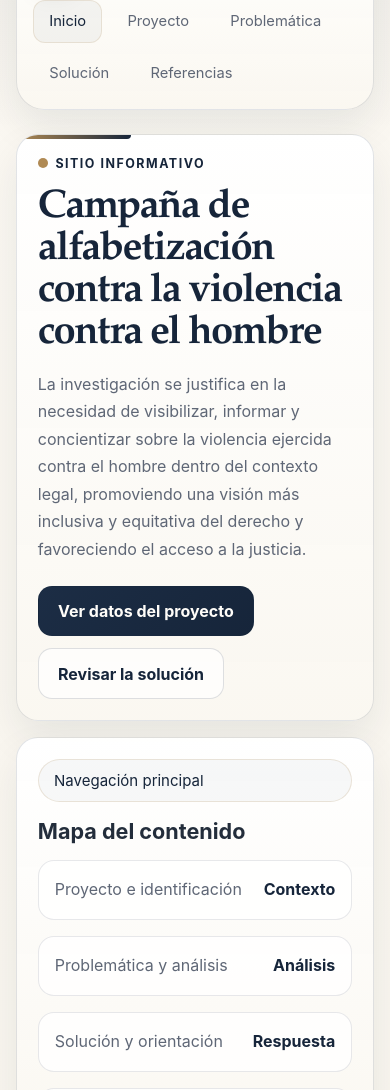
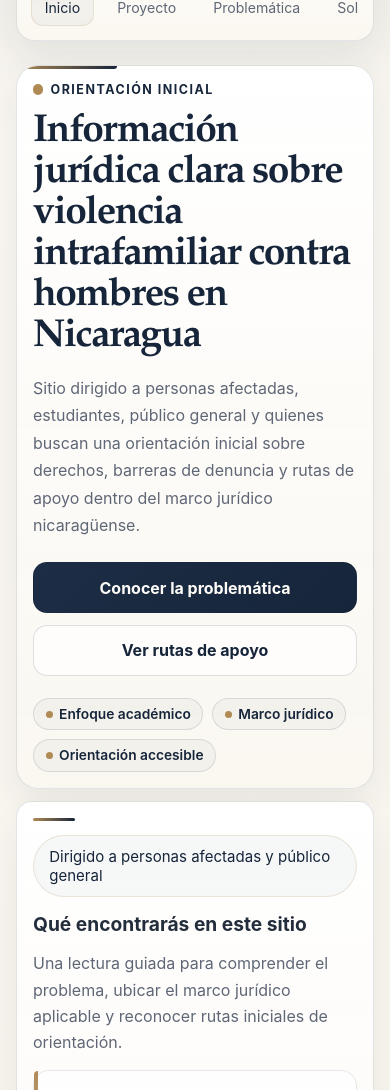
Before and after one commit to JulioAburto/Derecho, an Astro site: page / in a window 390 px wide. Shown: the part 91-1181 px from the top of the page. Built offline with nearby package versions, Linux system fonts and the light colour scheme; Astro itself is replaced by a stand-in of ours.

Commit message:
feat: Add responsive mobile and tablet adaptation guidelines and enhance PageHero and SiteHeader components

```diff
--- a/src/components/PageHero.astro
+++ b/src/components/PageHero.astro
@@ -7,6 +7,7 @@ interface Props {
   primaryLabel?: string;
   secondaryHref?: string;
   secondaryLabel?: string;
+  highlights?: string[];
   variant?: "feature" | "section";
 }
 
@@ -18,6 +19,7 @@ const {
   primaryLabel,
   secondaryHref,
   secondaryLabel,
+  highlights = [],
   variant = "feature",
 } = Astro.props;
 
@@ -48,6 +50,14 @@ if (hasAside) classes.push("has-aside");
             {secondaryLabel}
           </a>
         )}
+      </div>
+    )}
+
+    {highlights.length > 0 && (
+      <div class="hero-highlights" aria-label="Aspectos destacados">
+        {highlights.map((item) => (
+          <span class="hero-highlight">{item}</span>
+        ))}
       </div>
     )}
   </div>
@@ -95,7 +105,8 @@ if (hasAside) classes.push("has-aside");
   }
 
   .page-hero-feature .hero-title {
-    font-size: clamp(2.5rem, 6vw, 4.8rem);
+    font-size: clamp(2.2rem, 4.8vw, 4rem);
+    max-width: 20ch;
   }
 
   .page-hero-feature .hero-copy::after {
@@ -125,9 +136,121 @@ if (hasAside) classes.push("has-aside");
     border-radius: var(--radius-sm);
   }
 
+  .hero-highlights {
+    display: flex;
+    flex-wrap: wrap;
+    gap: 0.7rem;
+  }
+
+  .hero-highlight {
+    display: inline-flex;
+    align-items: center;
+    gap: 0.4rem;
+    padding: 0.5rem 0.8rem;
+    border-radius: 999px;
+    border: 1px solid rgba(22, 37, 58, 0.12);
+    background: rgba(22, 37, 58, 0.03);
+    color: var(--accent-strong);
+    font-size: 0.9rem;
+    font-weight: 600;
+  }
+
+  .hero-highlight::before {
+    content: "";
+    width: 0.45rem;
+    height: 0.45rem;
+    border-radius: 999px;
+    background: var(--accent);
+  }
+
   @media (min-width: 760px) {
     .page-hero-feature.has-aside {
-      grid-template-columns: minmax(0, 1.35fr) minmax(280px, 0.85fr);
+      grid-template-columns: minmax(0, 1.2fr) minmax(280px, 0.8fr);
+    }
+  }
+
+  @media (min-width: 1024px) {
+    .page-hero-feature .hero-copy,
+    .page-hero-feature .hero-side {
+      padding: clamp(1.15rem, 2vw, 1.7rem);
+    }
+
+    .page-hero-feature .hero-copy-content {
+      max-width: 40rem;
+    }
+
+    .page-hero-feature .hero-description {
+      max-width: 36rem;
+    }
+  }
+
+  @media (max-width: 759px) {
+    .page-hero-feature .hero-copy,
+    .page-hero-feature .hero-side {
+      padding: 1rem;
+    }
+
+    .page-hero-feature {
+      gap: 0.75rem;
+    }
+
+    .page-hero-feature .hero-title {
+      font-size: clamp(2rem, 10vw, 2.8rem);
+    }
+
+    .page-hero-feature .hero-description {
+      max-width: none;
+    }
+
+    .page-hero-feature .hero-copy::after {
+      width: min(7rem, 28%);
+      height: 3px;
+    }
+
+    .page-hero-feature .action-row {
+      flex-direction: column;
+      align-items: stretch;
+    }
+
+    .page-hero-feature .action-row .button {
+      width: 100%;
+    }
+
+    .page-hero-feature .hero-side {
+      border-radius: var(--radius-sm);
+    }
+
+    .hero-highlights {
+      gap: 0.55rem;
+    }
+
+    .hero-highlight {
+      font-size: 0.86rem;
+      padding: 0.45rem 0.72rem;
+    }
+
+    .page-hero-section {
+      gap: 0.75rem;
+    }
+
+    .page-hero-section .hero-copy,
+    .page-hero-section .hero-side {
+      padding: 0.9rem;
+    }
+
+    .page-hero-section .hero-title {
+      font-size: clamp(1.75rem, 8vw, 2.25rem);
+    }
+
+    .page-hero-section .hero-description {
+      font-size: 0.98rem;
+      line-height: 1.6;
+      max-width: none;
+    }
+
+    .page-hero-section .hero-side {
+      margin-top: 0;
+      border-radius: 14px;
     }
   }
 </style>
--- a/src/components/SiteHeader.astro
+++ b/src/components/SiteHeader.astro
@@ -136,13 +136,44 @@ const links = [
     }
 
     .nav-shell {
-      border-radius: 28px;
+      padding: 0.75rem 0.85rem;
+      gap: 0.75rem;
+      border-radius: 18px;
       flex-direction: column;
       align-items: stretch;
     }
 
+    .brand {
+      gap: 0.65rem;
+    }
+
+    .brand small {
+      display: none;
+    }
+
+    .brand-mark {
+      width: 2.35rem;
+      height: 2.35rem;
+      border-radius: 12px;
+    }
+
     .nav-links {
+      flex-wrap: nowrap;
       justify-content: flex-start;
+      overflow-x: auto;
+      scrollbar-width: none;
+      -ms-overflow-style: none;
+      padding-bottom: 0.1rem;
+    }
+
+    .nav-links::-webkit-scrollbar {
+      display: none;
+    }
+
+    .nav-link {
+      flex: 0 0 auto;
+      padding: 0.62rem 0.82rem;
+      font-size: 0.88rem;
     }
   }
 </style>
--- a/src/layouts/BaseLayout.astro
+++ b/src/layouts/BaseLayout.astro
@@ -406,7 +406,35 @@ const {
     color: var(--accent);
   }
 
-  @media (min-width: 760px) {
+  @media (min-width: 760px) and (max-width: 1023px) {
+    .cards-grid {
+      grid-template-columns: repeat(2, minmax(0, 1fr));
+    }
+
+    .cards-grid > * {
+      grid-column: span 1;
+    }
+
+    .cards-grid > *.span-wide {
+      grid-column: 1 / -1;
+    }
+
+    .cards-grid > *.span-half {
+      grid-column: span 1;
+    }
+
+    .quick-nav a {
+      padding: 0.85rem 0.9rem;
+    }
+  }
+
+  @media (min-width: 900px) and (max-width: 1023px) {
+    .two-up {
+      grid-template-columns: repeat(2, minmax(0, 1fr));
+    }
+  }
+
+  @media (min-width: 1024px) {
     .cards-grid {
       grid-template-columns: repeat(12, minmax(0, 1fr));
     }
@@ -428,9 +456,32 @@ const {
     }
   }
 
+  @media (max-width: 1023px) {
+    .quick-nav a {
+      gap: 0.5rem;
+    }
+  }
+
+  @media (max-width: 899px) {
+    .quick-nav a {
+      flex-direction: column;
+      align-items: flex-start;
+      justify-content: flex-start;
+      padding: 0.85rem 0.9rem;
+    }
+
+    .quick-nav a span:last-child {
+      display: none;
+    }
+  }
+
   @media (max-width: 759px) {
     .cards-grid {
       grid-template-columns: 1fr;
     }
+
+    .quick-nav a {
+      padding: 0.8rem 0.9rem;
+    }
   }
 </style>
--- a/src/pages/index.astro
+++ b/src/pages/index.astro
@@ -11,41 +11,34 @@ import BaseLayout from "../layouts/BaseLayout.astro";
 >
   <PageHero
     variant="feature"
-    eyebrow="Sitio informativo"
-    title="Campaña de alfabetización contra la violencia contra el hombre"
-    description="La investigación se justifica en la necesidad de visibilizar, informar y concientizar sobre la violencia ejercida contra el hombre dentro del contexto legal, promoviendo una visión más inclusiva y equitativa del derecho y favoreciendo el acceso a la justicia."
-    primaryHref="/proyecto"
-    primaryLabel="Ver datos del proyecto"
+    eyebrow="Orientación inicial"
+    title="Información jurídica clara sobre violencia intrafamiliar contra hombres en Nicaragua"
+    description="Sitio dirigido a personas afectadas, estudiantes, público general y quienes buscan una orientación inicial sobre derechos, barreras de denuncia y rutas de apoyo dentro del marco jurídico nicaragüense."
+    primaryHref="/problematica"
+    primaryLabel="Conocer la problemática"
     secondaryHref="/solucion"
-    secondaryLabel="Revisar la solución"
+    secondaryLabel="Ver rutas de apoyo"
+    highlights={["Enfoque académico", "Marco jurídico", "Orientación accesible"]}
   >
-    <div class="stack-md">
-      <span class="pill">Navegación principal</span>
-      <h2 class="hero-panel-title">Mapa del contenido</h2>
-      <ul class="quick-nav">
+    <div class="stack-md hero-site-summary">
+      <span class="pill">Dirigido a personas afectadas y público general</span>
+      <h2 class="hero-panel-title">Qué encontrarás en este sitio</h2>
+      <p class="hero-panel-intro">
+        Una lectura guiada para comprender el problema, ubicar el marco jurídico aplicable y reconocer rutas
+        iniciales de orientación.
+      </p>
+      <ul class="hero-support-list">
         <li>
-          <a href="/proyecto">
-            <span>Proyecto e identificación</span>
-            <span>Contexto</span>
-          </a>
+          <strong>Contexto y análisis</strong>
+          Explicación clara de la problemática y de las barreras sociales e institucionales que la rodean.
         </li>
         <li>
-          <a href="/problematica">
-            <span>Problemática y análisis</span>
-            <span>Análisis</span>
-          </a>
+          <strong>Orientación jurídica</strong>
+          Resumen accesible sobre igualdad ante la ley, debido proceso y normas aplicables.
         </li>
         <li>
-          <a href="/solucion">
-            <span>Solución y orientación</span>
-            <span>Respuesta</span>
-          </a>
-        </li>
-        <li>
-          <a href="/referencias">
-            <span>Referencias normativas</span>
-            <span>Normas</span>
-          </a>
+          <strong>Rutas de apoyo</strong>
+          Referencias a instituciones y pasos básicos para orientar la denuncia y la búsqueda de protección.
         </li>
       </ul>
     </div>
@@ -188,4 +181,75 @@ import BaseLayout from "../layouts/BaseLayout.astro";
     margin: 0;
     font-size: 1.35rem;
   }
+
+  .hero-site-summary {
+    position: relative;
+    gap: 0.9rem;
+  }
+
+  .hero-site-summary::before {
+    content: "";
+    width: 3.25rem;
+    height: 3px;
+    border-radius: 999px;
+    background: linear-gradient(90deg, var(--accent), var(--accent-strong));
+  }
+
+  .hero-support-list {
+    display: grid;
+    gap: 0.85rem;
+    margin: 0;
+    padding: 0;
+    list-style: none;
+  }
+
+  .hero-panel-intro {
+    margin: 0;
+    color: var(--muted);
+    line-height: 1.65;
+  }
+
+  .hero-support-list li {
+    position: relative;
+    padding: 0.95rem 1rem;
+    padding-left: 1.15rem;
+    border-radius: 16px;
+    border: 1px solid rgba(22, 37, 58, 0.1);
+    background: rgba(255, 255, 255, 0.74);
+    color: var(--muted);
+    line-height: 1.65;
+  }
+
+  .hero-support-list li::before {
+    content: "";
+    position: absolute;
+    inset: 0 auto 0 0;
+    width: 4px;
+    border-radius: 16px 0 0 16px;
+    background: linear-gradient(180deg, var(--accent), rgba(22, 37, 58, 0.22));
+  }
+
+  .hero-support-list strong {
+    display: block;
+    margin-bottom: 0.25rem;
+    color: var(--accent-strong);
+  }
+
+  @media (max-width: 759px) {
+    .hero-panel-title {
+      font-size: 1.2rem;
+    }
+
+    .hero-site-summary::before {
+      width: 2.6rem;
+    }
+
+    .hero-support-list {
+      gap: 0.7rem;
+    }
+
+    .hero-support-list li {
+      padding: 0.8rem 0.9rem;
+    }
+  }
 </style>
```
Also changed, not shown: .opencode/skills/responsive-mobile-tablet-adaptation/SKILL.md (added), README.md.
